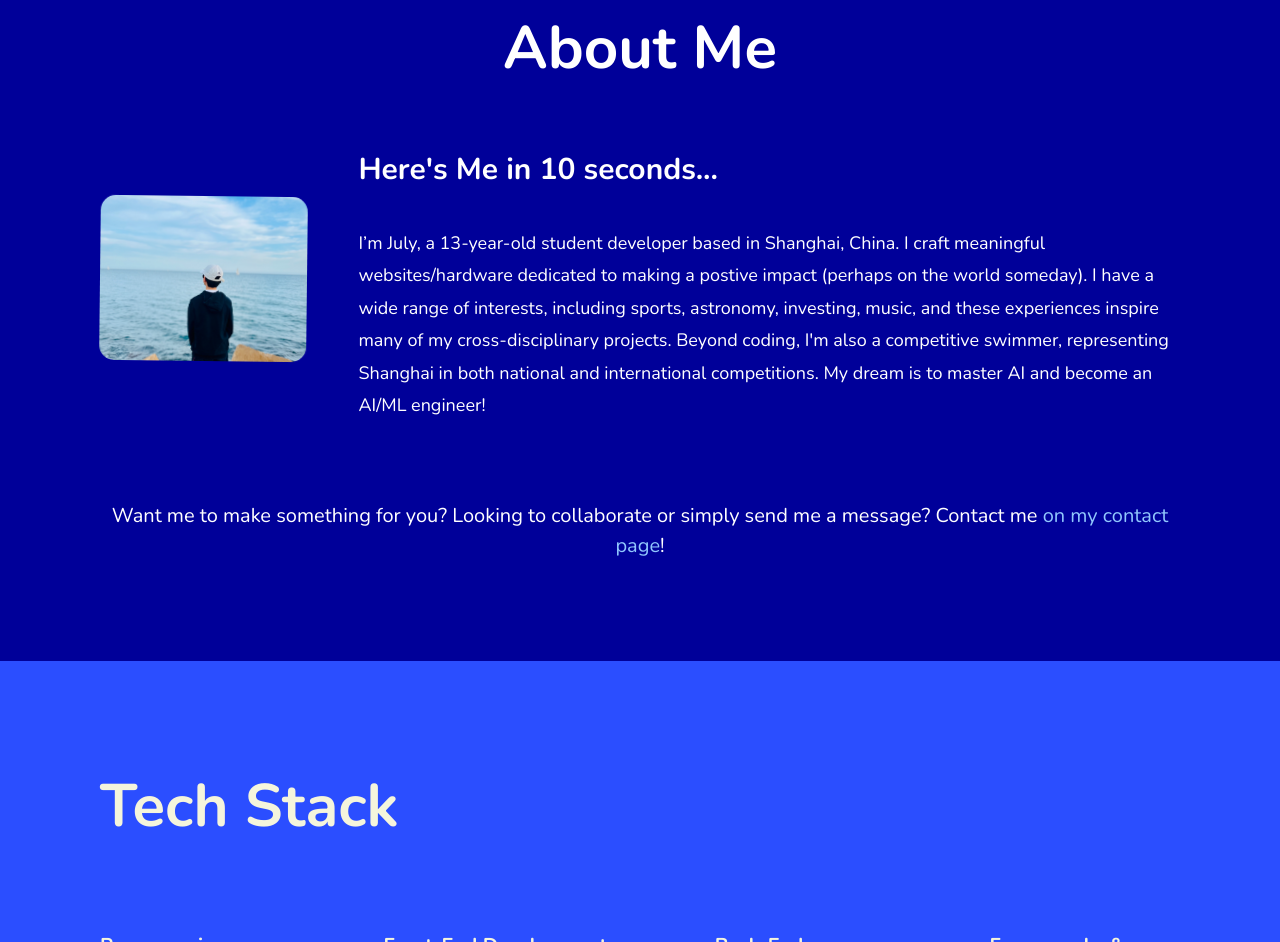
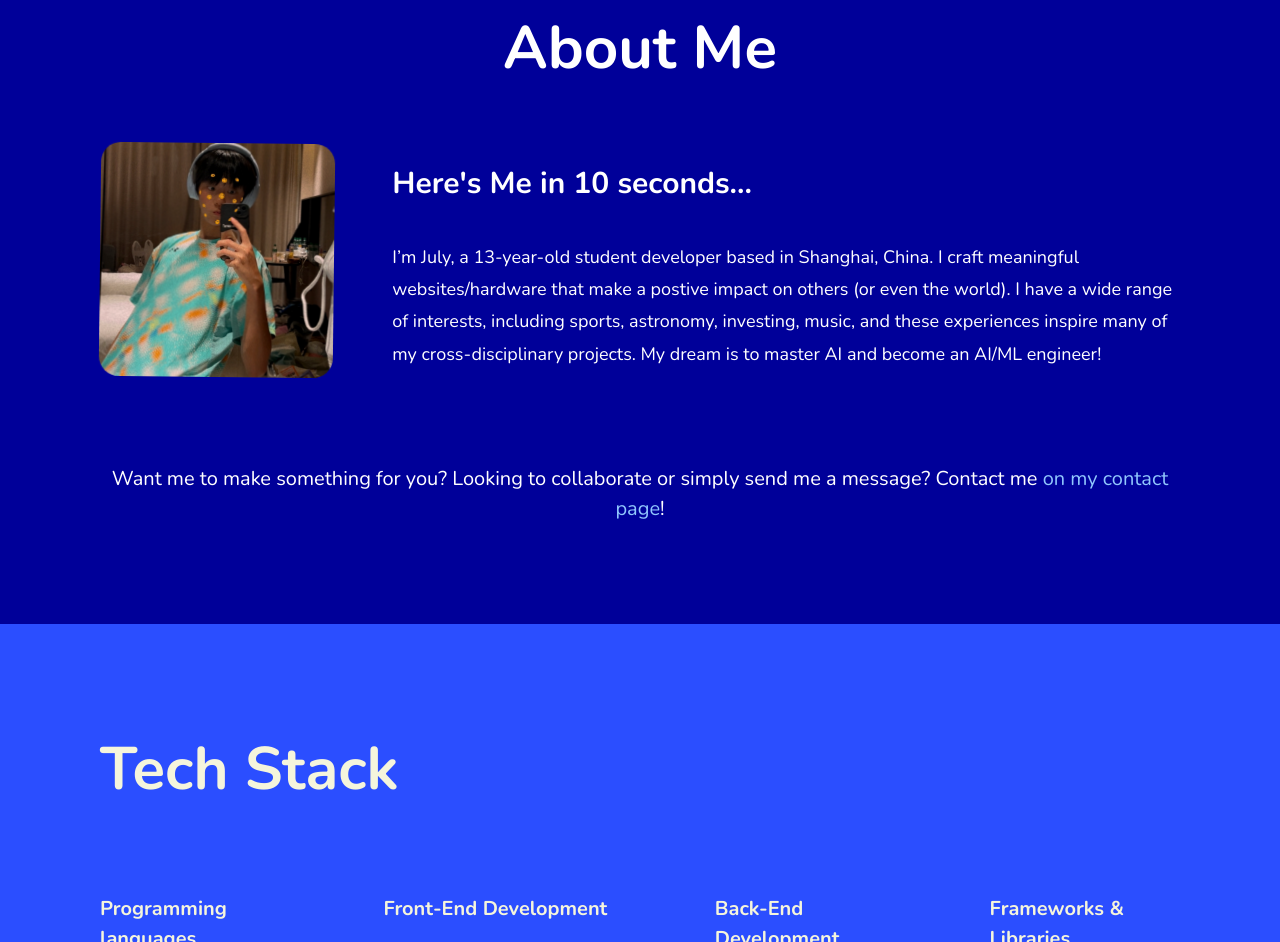
Before and after one commit to JLW-7/jlw-7.github.io, a plain HTML site: page index.html in a window 1280 px wide. Shown: the part 893-1835 px from the top of the page. Drawn offline with nearby package versions, Linux system fonts and the light colour scheme.

Commit message:
Small updates

```diff
--- a/index.html
+++ b/index.html
@@ -74,10 +74,10 @@
     <div class="about-me" id="about">
       <h3>About Me</h3>
       <div class="who-am-i">
-        <div class="about-me-image"><img src="assets/images/julywu.jpg" alt="July Wu" class="slide-in-image"></div>
+        <div class="about-me-image"><img src="assets/images/julywu.png" width="1000" alt="July Wu" class="slide-in-image"></div>
         <div class="who-am-i-content">
           <h4>Here's Me in 10 seconds...</h4>
-          <p>I’m July, a 13-year-old student developer based in Shanghai, China. I craft meaningful websites/hardware dedicated to making a postive impact (perhaps on the world someday). I have a wide range of interests, including sports, astronomy, investing, music, and these experiences inspire many of my cross-disciplinary projects. Beyond coding, I'm also a competitive swimmer, representing Shanghai in both national and international competitions. My dream is to master AI and become an AI/ML engineer!</p>
+          <p>I’m July, a 13-year-old student developer based in Shanghai, China. I craft meaningful websites/hardware that make a postive impact on others (or even the world). I have a wide range of interests, including sports, astronomy, investing, music, and these experiences inspire many of my cross-disciplinary projects. My dream is to master AI and become an AI/ML engineer!</p>
         </div>
       </div>
       <p class="about-me-note">Want me to make something for you? Looking to collaborate or simply send me a message? Contact me <a href="/contact/">on my contact page</a>!</p>
--- a/styles.css
+++ b/styles.css
@@ -327,8 +327,8 @@ nav a:hover {
 
 .about-me img{
   max-width: 80%;
-  height: auto;
-  border-radius: 15px;
+  /* height: auto;  */
+  border-radius: 20px;
   margin-right: 100px;
   animation: swing 1.5s infinite;
 }
```
Also changed, not shown: assets/images/julywu.png (added), 1 other file.
